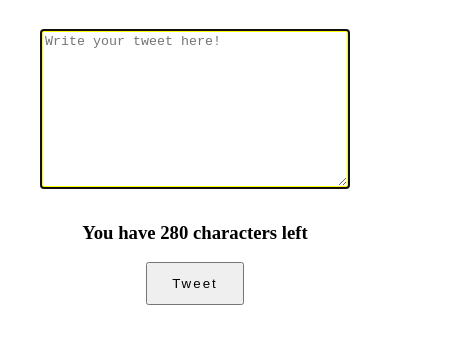
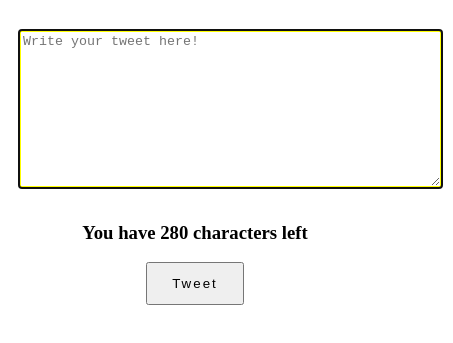
Before and after one commit to iamsonukushwaha/tweet, a plain HTML site: page index.html in a window 390 px wide. Shown: the part 61-404 px from the top of the page, 453 px wide, since content can reach past the window. Drawn offline with Linux system fonts and the light colour scheme.

Commit message:
Update index.html

```diff
--- a/index.html
+++ b/index.html
@@ -11,8 +11,6 @@
         body {
             text-align: center;
             margin-top: 20px;
-            height: 100vh;
-            overflow: hidden;
         }
 
         #word {
@@ -21,9 +19,9 @@
             margin: 10px;
         }
 
-        @media only screen and (max-width: 440px) {
+        @media only screen and (max-width: 340px) {
             #word {
-                width: 300px;
+                width: 280px;
             }
         }
 
```
